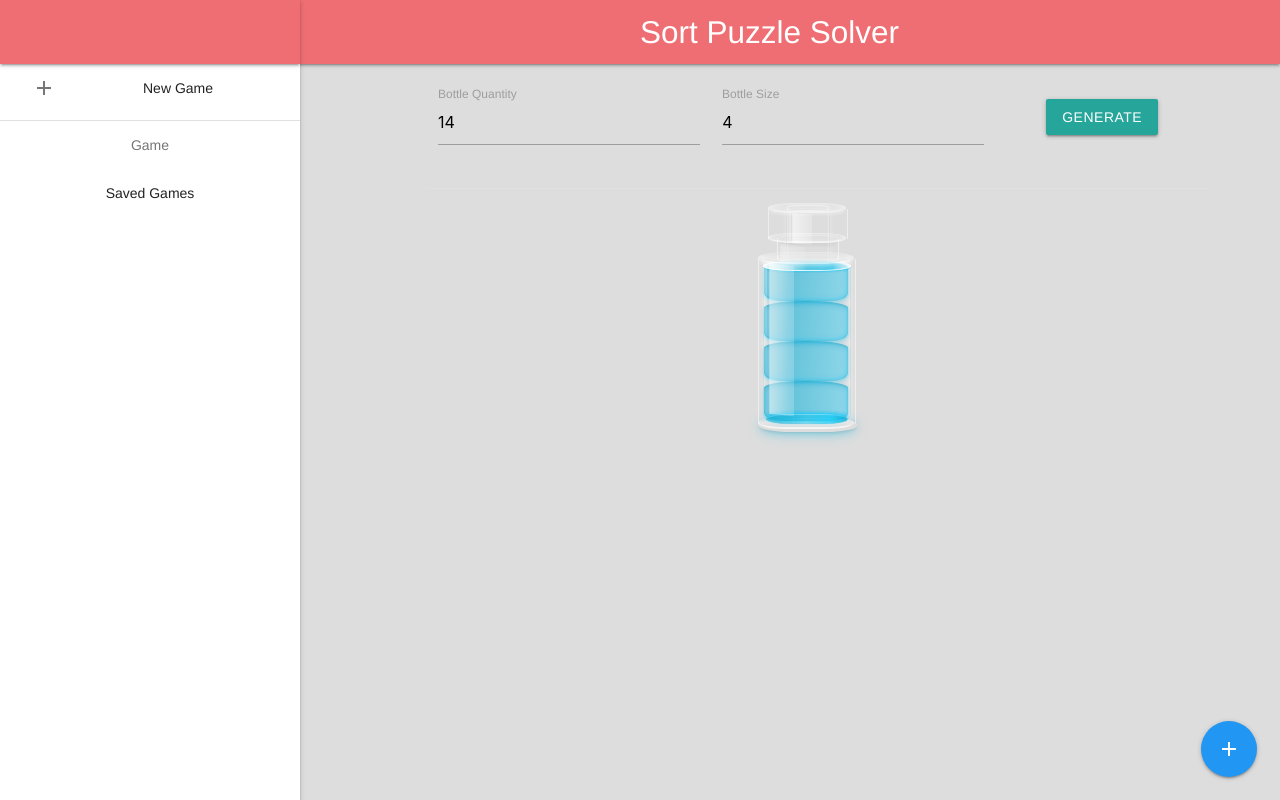
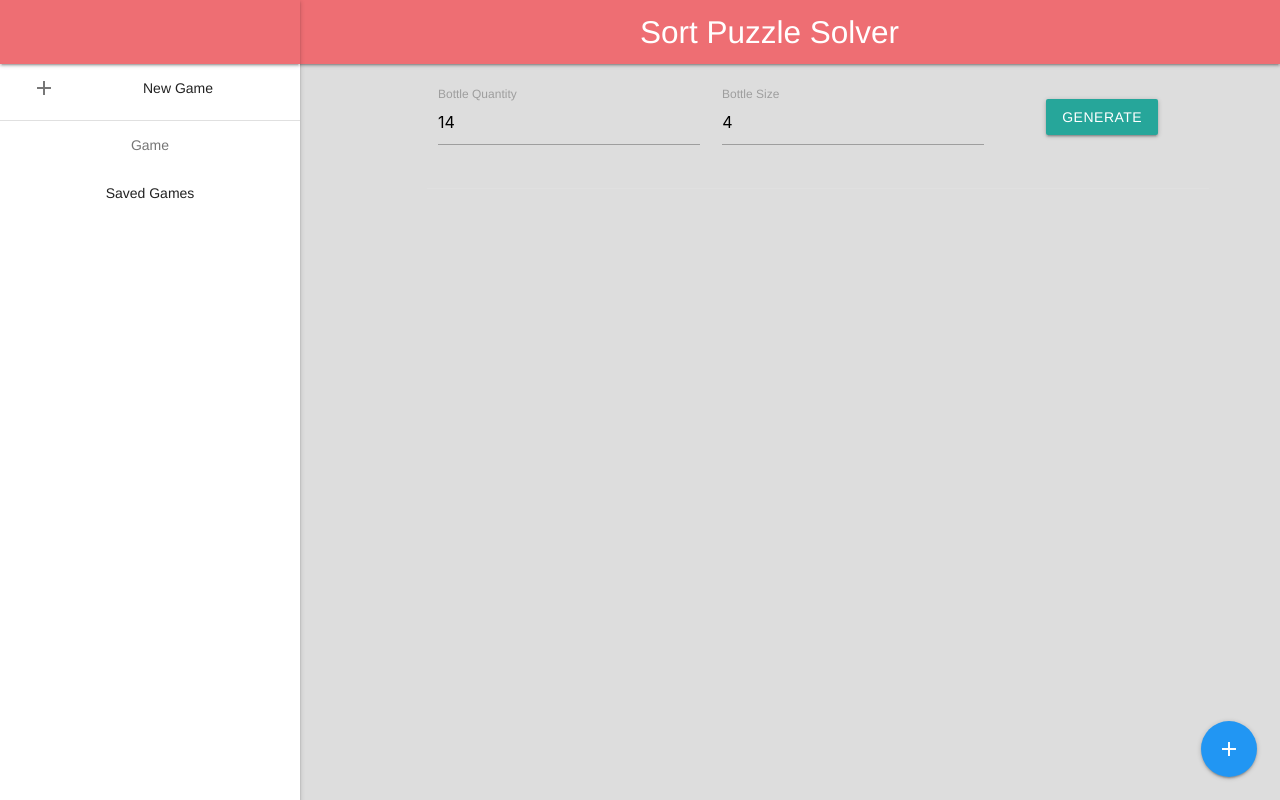
Before and after one commit to jamthebest/sort-puz-solver, a Vue app: page / in a window 1280 px wide. Built offline with nearby package versions, Linux system fonts and the light colour scheme.

Commit message:
Generate bottles on button click

```diff
--- a/src/components/Bottle.vue
+++ b/src/components/Bottle.vue
@@ -23,7 +23,9 @@
 <script>
 export default {
   name: 'Bottle',
-  props: {}
+  props: {
+    id: Number
+  }
 }
 </script>
 
@@ -38,13 +40,13 @@ export default {
 .bottle {
   display: inline-block;
   position: relative;
-  width: 100px;
+  width: 50px;
   margin: 0 20px 50px 0;
 }
 
 .bottle:after {
   height: 14px;
-  width: 100px;
+  width: 50px;
   border-radius: 46px/10px;
   box-shadow: 0px 1px 4px -2px rgba(0, 0, 0, 0.2), 0px 2px 10px -3px rgba(0, 0, 0, 0.1);
   bottom: -7.6px;
@@ -53,7 +55,7 @@ export default {
 
 .bottle:before {
   height: 14px;
-  width: 100px;
+  width: 50px;
   border-radius: 46px/10px;
   box-shadow: 0px 2px 10px -2px rgba(0, 204, 255, 0.3), 0px 2px 15px -2px rgba(0, 204, 255, 0.4);
   bottom: -7.6px;
@@ -62,7 +64,7 @@ export default {
 
 .bottle_top {
   height: 30px;
-  width: 80px;
+  width: 40px;
   position: relative;
   border: 1px solid rgba(255, 255, 255, 0.5);
   border-top: none;
@@ -72,7 +74,7 @@ export default {
 
 .bottle_top:after, .bottle_top:before {
   height: 10px;
-  width: 78px;
+  width: 36px;
   border-radius: 46px/10px;
   border: 2px solid rgba(255, 255, 255, 0.5);
   border-bottom: 2px solid rgba(255, 255, 255, 0.6);
@@ -93,7 +95,7 @@ export default {
 
 .bottle_neck {
   height: 20px;
-  width: 62px;
+  width: 31px;
   position: relative;
   background: none;
   border: 1px solid rgba(255, 255, 255, 0.5);
@@ -104,7 +106,7 @@ export default {
 
 .bottle_neck:after, .bottle_neck:before {
   height: 8px;
-  width: 62px;
+  width: 31px;
   border-radius: 30px/8px;
   border: 1px solid rgba(255, 255, 255, 0.5);
   border-top: none;
@@ -122,9 +124,9 @@ export default {
 }
 
 .bottle_main {
-  height: 165px;
+  height: 125px;
   position: relative;
-  width: 98px;
+  width: 49px;
   background: none;
   border: 1px solid rgba(255, 255, 255, 0.5);
   border-top: none;
@@ -133,7 +135,7 @@ export default {
 
 .bottle_main:after, .bottle_main:before {
   height: 12px;
-  width: 96px;
+  width: 48px;
   border-radius: 46px/10px;
   border: 2px solid rgba(255, 255, 255, 0.5);
   border-bottom: 2px solid rgba(255, 255, 255, 0.7);
@@ -147,13 +149,13 @@ export default {
 }
 
 .bottle_main:before {
-  top: 158px;
+  top: 118px;
   box-shadow: 0px 0px 6px rgba(255, 255, 255, 0.7) inset, 0px 0px 3px rgba(0, 0, 0, 0.15) inset;
 }
 
 .bottle_mouth {
   height: 52px;
-  width: 44px;
+  width: 22px;
   margin: 0px auto;
   position: relative;
   background: none;
@@ -166,7 +168,7 @@ export default {
 
 .bottle_mouth:after {
   height: 6px;
-  width: 44px;
+  width: 22px;
   border-radius: 25px/6px;
   border: 1px solid rgba(255, 255, 255, 0.4);
   left: -1px;
@@ -176,7 +178,7 @@ export default {
 }
 
 .bottle_inner {
-  height: 164px;
+  height: 124px;
   width: 92%;
   margin: 0px auto;
   border-radius: 10px 10px 20px 20px/10px;
@@ -191,7 +193,7 @@ export default {
 
 .bottle_inner:before {
   border-radius: 40px/4px;
-  top: 155px;
+  top: 115px;
   width: 90%;
   left: 3px;
   height: 9px;
@@ -200,7 +202,7 @@ export default {
 .bottle_top .highlight {
   display: block;
   height: 30px;
-  width: 20px;
+  width: 10px;
   position: absolute;
   left: 5px;
   top: 5px;
@@ -210,7 +212,7 @@ export default {
 
 .bottle_top .highlight:after {
   height: 30px;
-  width: 2px;
+  width: 1px;
   left: -3px;
   top: -1px;
   transform: skew(0deg, 5deg);
@@ -219,8 +221,8 @@ export default {
 
 .bottle_main .highlight {
   display: block;
-  height: 150px;
-  width: 25px;
+  height: 110px;
+  width: 12.5px;
   position: absolute;
   left: 10px;
   top: 6px;
@@ -230,8 +232,8 @@ export default {
 }
 
 .bottle_main .highlight:after {
-  height: 150px;
-  width: 4px;
+  height: 110px;
+  width: 2px;
   left: -6px;
   top: 0px;
   transform: skew(0deg, 3deg);
@@ -241,7 +243,7 @@ export default {
 .bottle_neck .highlight {
   display: block;
   height: 20px;
-  width: 25px;
+  width: 12.5px;
   position: absolute;
   left: 2px;
   top: 6px;
@@ -252,7 +254,7 @@ export default {
 .water {
   background: linear-gradient(-85deg, rgba(0, 204, 255, 0.35), rgba(0, 173, 216, 0.55) 70%, rgba(0, 173, 216, 0.4));
   width: 98%;
-  height: 40px;
+  height: 30px;
   /* position: absolute; */
   left: 1px;
   bottom: 1px;
@@ -262,7 +264,7 @@ export default {
 
 .water:after {
   height: 10px;
-  width: 88px;
+  width: 44px;
   left: -1px;
   top: 0px;
   background: linear-gradient(to right, rgba(255, 255, 255, 0.4), rgba(0, 204, 255, 0.05) 50%, rgba(0, 204, 255, 0.1) 80%, rgba(255, 255, 255, 0.3));
@@ -274,8 +276,8 @@ export default {
 
 .water:before {
   height: 10px;
-  width: 82px;
-  left: 2px;
+  width: 41px;
+  left: 0px;
   bottom: -1px;
   background: linear-gradient(to right, rgba(0, 173, 216, 0.2), rgba(0, 204, 255, 0.1) 50%, rgba(0, 204, 255, 0.2) 80%, rgba(0, 173, 216, 0.3));
   border-radius: 50px/10px;
--- a/src/components/NewGame.vue
+++ b/src/components/NewGame.vue
@@ -29,8 +29,8 @@
         <div class="row">
           <div class="col s11" id="bottle-content">
             <div class="row">
-              <div class="col s12" id="col-1"><Bottle /></div>
-              <div class="col s12" id="col-2"></div>
+              <div class="col s12" id="col-1"><Bottle v-for="item in firstMiddle" v-bind:key="item" :id="item" :size="size"/></div>
+              <div class="col s12" id="col-2"><Bottle v-for="item in secondMiddle" v-bind:key="item" :id="item" :size="size"/></div>
             </div>
           </div>
         </div>
@@ -42,7 +42,7 @@
 <script>
 import Bottle from "./Bottle.vue";
 import M from "materialize-css";
-// import _ from "lodash";
+import _ from "lodash";
 
 export default {
   name: "NewGame",
@@ -50,6 +50,7 @@ export default {
     return {
       quantity: 14,
       size: 4,
+      bottles: 0
     };
   },
   components: {
@@ -61,10 +62,22 @@ export default {
   methods: {
     generate: function () {
       console.log(this.quantity, this.size);
+      this.bottles = this.quantity;
     },
   },
+  computed: {
+    firstMiddle: function() {
+      return _.ceil(this.bottles / 2);
+    },
+    secondMiddle: function() {
+      return _.floor(this.bottles / 2);
+    }
+  }
 };
 </script>
 
 <style scoped>
+#bottle-content {
+  text-align: left;
+}
 </style>
```
